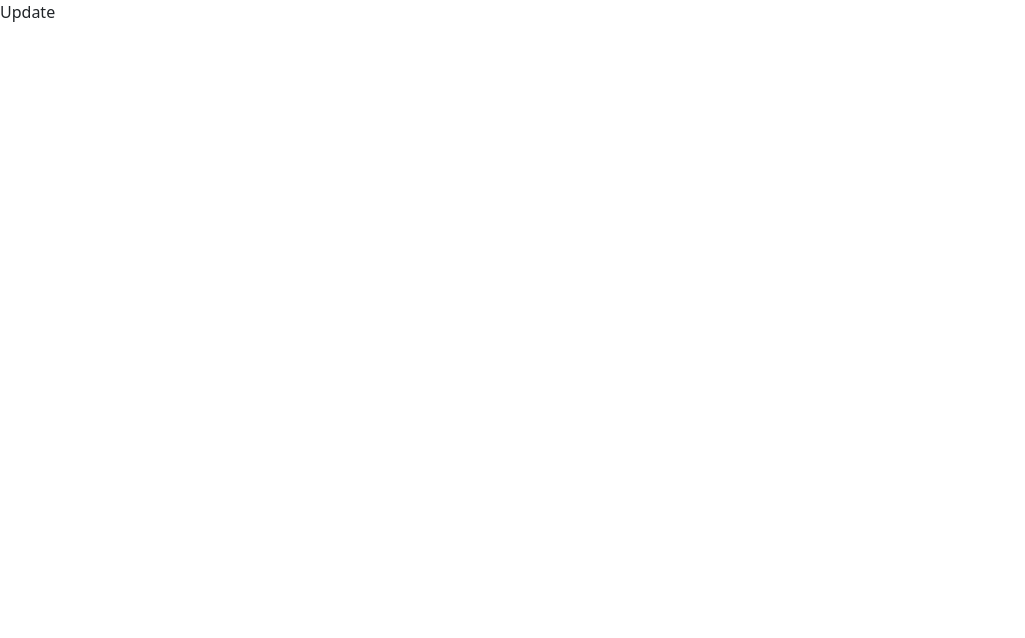
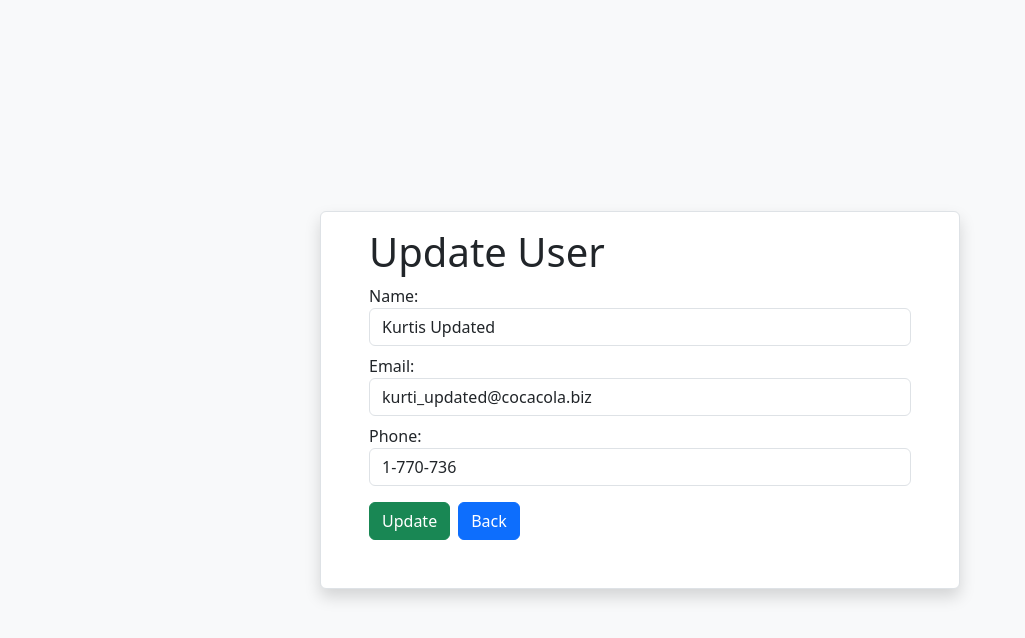
Before and after one commit to septianadip17/crud-axios, a React (Vite) app: page /update/1 in a window 1280 px wide. Shown: the top 638 px of the page, without its empty margins (0-1025 px from the left). Built offline with nearby package versions, Linux system fonts and the light colour scheme; data requests are answered from the project's data file.

Commit message:
update succesfull

```diff
--- a/db.json
+++ b/db.json
@@ -2,10 +2,10 @@
   "users": [
     {
       "id": "1",
-      "name": "Kurtis Weissnat",
+      "name": "Kurtis Updated",
       "username": "kurtisweissnat",
-      "email": "kurtisweissnat@cocacola.biz",
-      "phone": "1-770-736-8031",
+      "email": "kurti_updated@cocacola.biz",
+      "phone": "1-770-736",
       "website": "hildegard.org"
     },
     {
--- a/src/Update.jsx
+++ b/src/Update.jsx
@@ -1,9 +1,86 @@
-import React from 'react'
+import axios from "axios";
+import React, { useEffect, useState } from "react";
+import { Link, useParams, useNavigate } from "react-router-dom";
+Link;
 
 const Update = () => {
+  // const [data, setData] = useState([]);
+  const { id } = useParams();
+  const navigate = useNavigate();
+
+  const [values, setValues] = useState({
+    name: "",
+    email: "",
+    phone: "",
+  });
+
+  useEffect(() => {
+    axios
+      .get("http://localhost:3000/users/" + id)
+      .then((res) => {
+        setValues(res.data);
+      })
+      .catch((err) => console.log(err));
+  }, []);
+
+  const handleUpdate = (event) => {
+    event.preventDefault();
+    axios
+      .put("http://localhost:3000/users/" + id, values)
+      .then((res) => {
+        console.log(res);
+        navigate("/");
+      })
+      .catch((err) => console.log(err));
+  };
   return (
-    <div>Update</div>
-  )
-}
+    <div className="d-flex w-100 vh-100 justify-content-center align-items-center bg-light">
+      <div className="w-50 border bg-white shadow px-5 pt-3 pb-5 rounded">
+        <h1>Update User</h1>
+        <form onSubmit={handleUpdate}>
+          <div className="mb-2">
+            <label htmlFor="name">Name:</label>
+            <input
+              type="text"
+              name="name"
+              className="form-control"
+              placeholder="Enter Name"
+              value={values.name}
+              onChange={(e) => setValues({ ...values, name: e.target.value })}
+            />
+          </div>
+          <div className="mb-2">
+            <label htmlFor="email">Email:</label>
+            <input
+              type="email"
+              name="email"
+              className="form-control"
+              placeholder="Enter Email"
+              value={values.email}
+              onChange={(e) => setValues({ ...values, email: e.target.value })}
+            />
+          </div>
+          <div className="mb2">
+            <label htmlFor="phone">Phone:</label>
+            <input
+              type="text"
+              name="phone"
+              className="form-control"
+              placeholder="Enter Phone"
+              value={values.phone}
+              onChange={(e) => setValues({ ...values, phone: e.target.value })}
+            />
+            <div className="d-flex gap-2 mt-3">
+              <button className="btn btn-success">Update</button>
+              <Link to="/" className="btn btn-primary">
+                Back
+              </Link>
+            </div>
+          </div>
+        </form>
+      </div>
+    </div>
+  );
+};
 
-export default Update
+export default Update;
```
